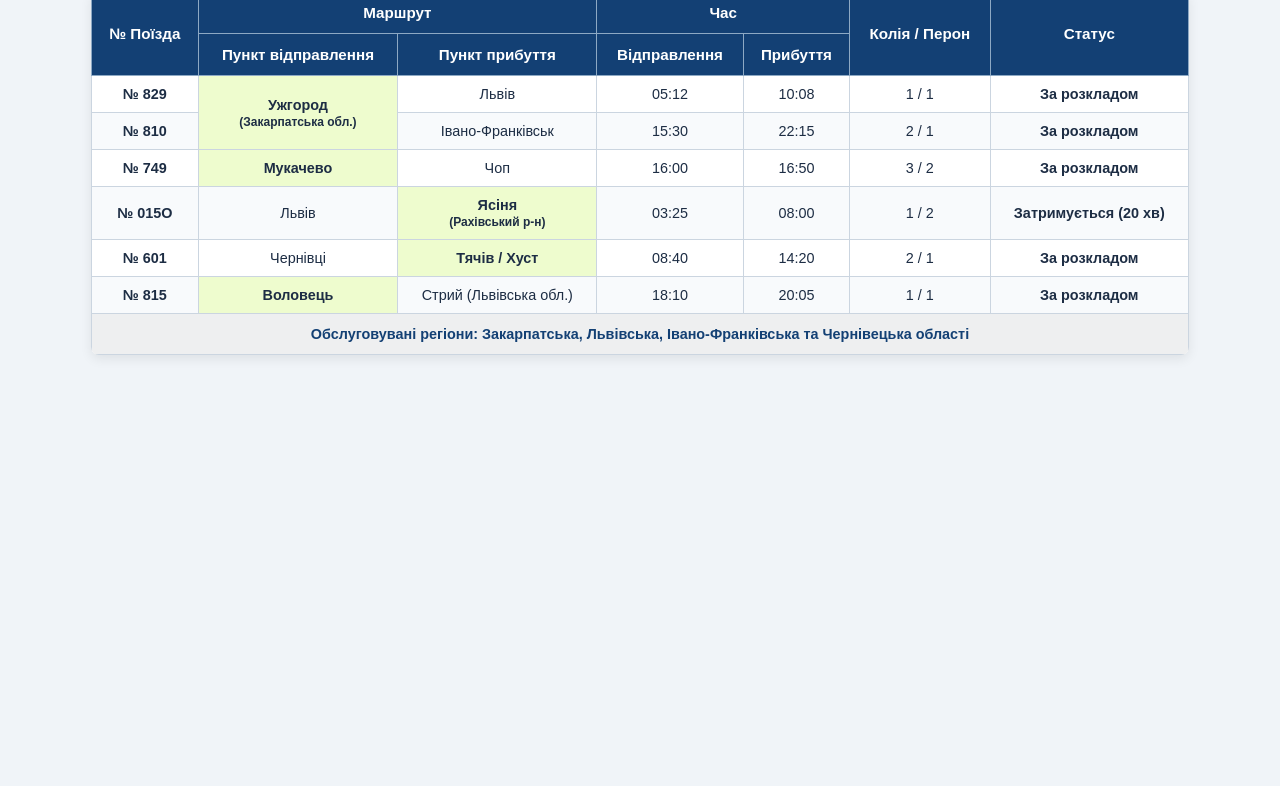
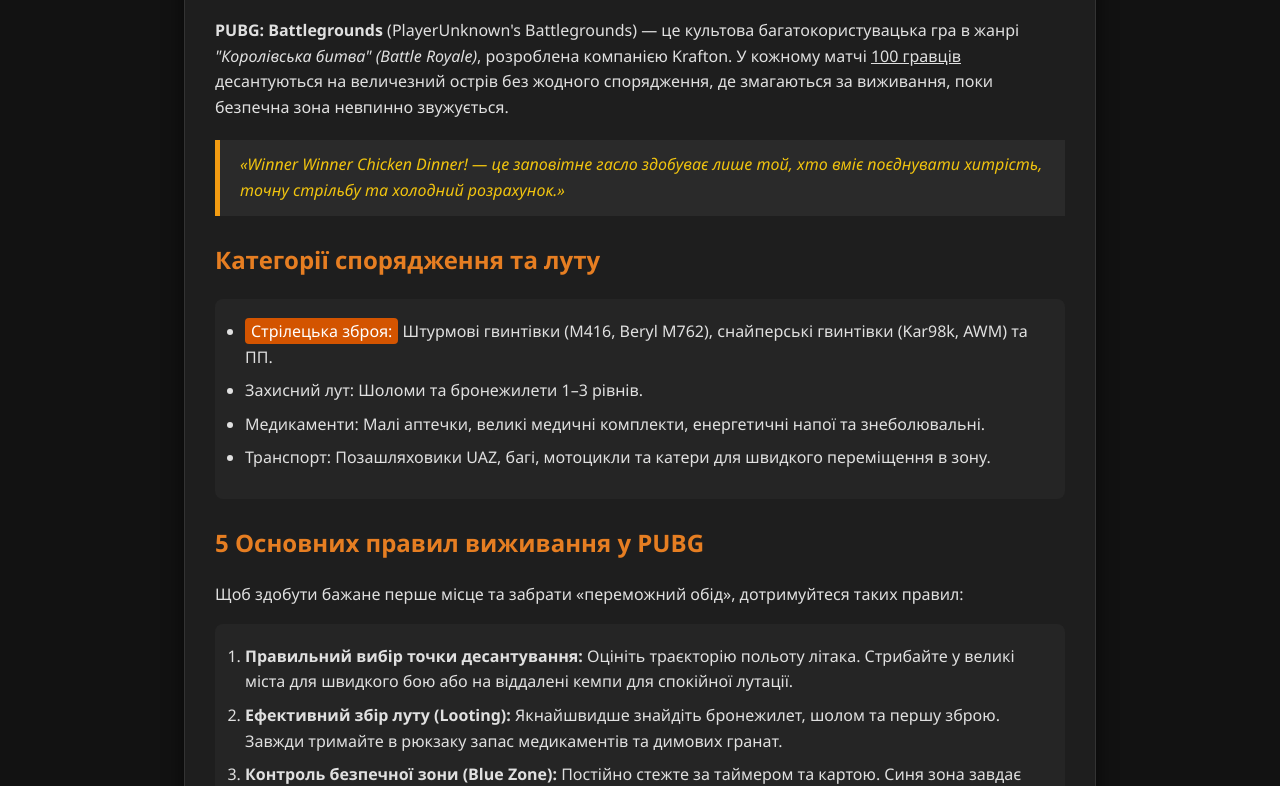
Before and after one commit to 25sichi-del/-, a plain HTML site: page index.html in a window 1280 px wide. Shown: the part 149-935 px from the top of the page. Before the commit the page ends 800 px from the top, so only its background shows below. Drawn offline with Linux system fonts and the light colour scheme.

Commit message:
Add initial HTML structure for PUBG game page

```diff
--- a/index.html
+++ b/index.html
@@ -3,204 +3,106 @@
 <head>
   <meta charset="UTF-8">
   <meta name="viewport" content="width=device-width, initial-scale=1.0">
-  <title>Лабораторна робота №5 — Варіант 23 (Закарпаття)</title>
+  <title>Моя улюблена гра — PUBG: Battlegrounds</title>
   <style>
-    /* Основні стилі для сторінки */
     body {
-      font-family: Arial, sans-serif;
+      font-family: 'Segoe UI', Tahoma, Geneva, Verdana, sans-serif;
+      line-height: 1.6;
       margin: 30px;
-      background-color: #f0f4f8;
+      background-color: #121212;
+      color: #e0e0e0;
     }
-
+    .container {
+      max-width: 850px;
+      margin: 0 auto;
+      background: #1e1e1e;
+      padding: 30px;
+      border-radius: 10px;
+      box-shadow: 0 4px 20px rgba(0,0,0,0.6);
+      border: 1px solid #333;
+    }
+    h1 {
+      color: #f39c12;
+      text-align: center;
+      border-bottom: 2px solid #f39c12;
+      padding-bottom: 10px;
+    }
     h2 {
-      color: #1b4965;
+      color: #e67e22;
+      margin-top: 25px;
+    }
+    blockquote {
+      background: #2a2a2a;
+      border-left: 5px solid #f39c12;
+      margin: 20px 0;
+      padding: 12px 20px;
+      font-style: italic;
+      color: #f1c40f;
+    }
+    mark {
+      background-color: #d35400;
+      color: #fff;
+      padding: 2px 6px;
+      border-radius: 4px;
+    }
+    ol, ul {
+      background-color: #252525;
+      padding: 20px 30px;
+      border-radius: 8px;
+    }
+    li {
+      margin-bottom: 8px;
+    }
+    footer {
+      margin-top: 30px;
       text-align: center;
-      margin-bottom: 5px;
-    }
-
-    .subtitle {
-      text-align: center;
-      color: #5c6b73;
-      margin-bottom: 25px;
-      font-size: 0.95em;
-    }
-
-    /* Стилі для таблиці */
-    .schedule-table {
-      width: 90%;
-      margin: 0 auto;
-      border-collapse: collapse; /* Об'єднання меж */
-      box-shadow: 0 4px 12px rgba(0, 0, 0, 0.08);
-      background-color: #ffffff;
-      border-radius: 8px;
-      overflow: hidden;
-    }
-
-    /* Назва таблиці (caption) */
-    .schedule-table caption {
-      font-size: 1.25em;
-      font-weight: bold;
-      padding-bottom: 12px;
-      color: #0b2545;
-    }
-
-    /* Оформлення заголовків */
-    .schedule-table th {
-      background-color: #134074; /* Темно-синій закарпатський мотив */
-      color: #ffffff;             /* Білий колір тексту */
-      padding: 12px 10px;
-      border: 1px solid #8da9c4;
-      text-align: center;
-      font-size: 0.95em;
-    }
-
-    /* Оформлення звичайних комірок */
-    .schedule-table td {
-      padding: 10px;
-      border: 1px solid #cbd5e0;
-      text-align: center;
-      color: #1d2d44;
       font-size: 0.9em;
-    }
-
-    /* Зебра-ефект: чергування кольорів рядків */
-    .schedule-table tbody tr:nth-child(even) {
-      background-color: #f8fafc;
-    }
-
-    /* Ефект наведення курсору на рядок */
-    .schedule-table tbody tr:hover {
-      background-color: #e2e8f0;
-    }
-
-    /* Стилі для статусу поїзда */
-    .status-ok {
-      color: #2e7d32; /* Зелений */
-      font-weight: bold;
-    }
-
-    .status-delay {
-      color: #c62828; /* Червоний */
-      font-weight: bold;
-    }
-
-    /* Виділення регіонів */
-    .highlight-zak {
-      background-color: #eefcce !important; /* Ніжно-салатовий для Закарпаття */
-      font-weight: bold;
-    }
-
-    /* Підсумковий блок tfoot */
-    .schedule-table tfoot td {
-      background-color: #eeeff0;
-      font-weight: bold;
-      color: #134074;
-      padding: 12px;
+      color: #888;
+      border-top: 1px solid #333;
+      padding-top: 15px;
     }
   </style>
 </head>
 <body>
 
-  <h2>Лабораторна робота №5</h2>
-  <div class="subtitle">Розклад поїздів: Закарпатська та сусідні області (Львівська, Івано-Франківська, Чернівецька)</div>
+  <div class="container">
+    <!-- Головний заголовок сторінки -->
+    <h1>Моя улюблена гра: PUBG: Battlegrounds</h1>
 
-  <!-- Створення таблиці "Розклад поїздів" -->
-  <table class="schedule-table">
-    <caption>Розклад руху регіональних та міжобласних поїздів</caption>
+    <!-- Загальний опис гри -->
+    <p>
+      <b>PUBG: Battlegrounds</b> (PlayerUnknown's Battlegrounds) — це культова багатокористувацька гра в жанрі <i>"Королівська битва" (Battle Royale)</i>, розроблена компанією Krafton.
+      У кожному матчі <u>100 гравців</u> десантуються на величезний острів без жодного спорядження, де змагаються за виживання, поки безпечна зона невпинно звужується.
+    </p>
 
-    <!-- Заголовок таблиці (<thead>) -->
-    <thead>
-      <tr>
-        <th rowspan="2">№ Поїзда</th>
-        <th colspan="2">Маршрут</th>
-        <th colspan="2">Час</th>
-        <th rowspan="2">Колія / Перон</th>
-        <th rowspan="2">Статус</th>
-      </tr>
-      <tr>
-        <th>Пункт відправлення</th>
-        <th>Пункт прибуття</th>
-        <th>Відправлення</th>
-        <th>Прибуття</th>
-      </tr>
-    </thead>
+    <!-- Цитата про філософію виживання у PUBG -->
+    <blockquote>
+      <q>Winner Winner Chicken Dinner! — це заповітне гасло здобуває лише той, хто вміє поєднувати хитрість, точну стрільбу та холодний розрахунок.</q>
+    </blockquote>
 
-    <!-- Основна частина таблиці (<tbody>) -->
-    <tbody>
-      <!-- Приклад 1: Об'єднання rowspan для Ужгорода (Закарпаття -> Львів / Франківськ) -->
-      <tr>
-        <td><strong>№ 829</strong></td>
-        <td rowspan="2" class="highlight-zak">Ужгород<br><small>(Закарпатська обл.)</small></td>
-        <td>Львів</td>
-        <td>05:12</td>
-        <td>10:08</td>
-        <td>1 / 1</td>
-        <td class="status-ok">За розкладом</td>
-      </tr>
-      <tr>
-        <td><strong>№ 810</strong></td>
-        <td>Івано-Франківськ</td>
-        <td>15:30</td>
-        <td>22:15</td>
-        <td>2 / 1</td>
-        <td class="status-ok">За розкладом</td>
-      </tr>
+    <h2>Категорії спорядження та луту</h2>
+    <ul>
+      <li><mark>Стрілецька зброя:</mark> Штурмові гвинтівки (M416, Beryl M762), снайперські гвинтівки (Kar98k, AWM) та ПП.</li>
+      <li>Захисний лут: Шоломи та бронежилети 1–3 рівнів.</li>
+      <li>Медикаменти: Малі аптечки, великі медичні комплекти, енергетичні напої та знеболювальні.</li>
+      <li>Транспорт: Позашляховики UAZ, багі, мотоцикли та катери для швидкого переміщення в зону.</li>
+    </ul>
 
-      <!-- Приклад 2: Мукачево -> Сусідні області -->
-      <tr>
-        <td><strong>№ 749</strong></td>
-        <td class="highlight-zak">Мукачево</td>
-        <td>Чоп</td>
-        <td>16:00</td>
-        <td>16:50</td>
-        <td>3 / 2</td>
-        <td class="status-ok">За розкладом</td>
-      </tr>
+    <h2>5 Основних правил виживання у PUBG</h2>
+    <p>Щоб здобути бажане перше місце та забрати «переможний обід», дотримуйтеся таких правил:</p>
+    <ol>
+      <li><b>Правильний вибір точки десантування:</b> Оцініть траєкторію польоту літака. Стрибайте у великі міста для швидкого бою або на віддалені кемпи для спокійної лутації.</li>
+      <li><b>Ефективний збір луту (Looting):</b> Якнайшвидше знайдіть бронежилет, шолом та першу зброю. Завжди тримайте в рюкзаку запас медикаментів та димових гранат.</li>
+      <li><b>Контроль безпечної зони (Blue Zone):</b> Постійно стежте за таймером та картою. Синя зона завдає шкоди, яка зростає з кожним колом.</li>
+      <li><b>Тактика позиціонування:</b> Займайте панівні висоти, укриття (камені, дерева, будівлі) та уникайте відкритих полів без димових завіс.</li>
+      <li><b>Фінальна стадія (Top-10):</b> У фінальному колі не розкривайте свою позицію передчасно. Дайте іншим ворогам нейтралізувати один одного.</li>
+    </ol>
 
-      <!-- Приклад 3: Затримка рейсів (Львів -> Закарпаття) -->
-      <tr>
-        <td><strong>№ 015О</strong></td>
-        <td>Львів</td>
-        <td class="highlight-zak">Ясіня<br><small>(Рахівський р-н)</small></td>
-        <td>03:25</td>
-        <td>08:00</td>
-        <td>1 / 2</td>
-        <td class="status-delay">Затримується (20 хв)</td>
-      </tr>
-
-      <!-- Приклад 4: Чернівці -> Закарпаття -->
-      <tr>
-        <td><strong>№ 601</strong></td>
-        <td>Чернівці</td>
-        <td class="highlight-zak">Тячів / Хуст</td>
-        <td>08:40</td>
-        <td>14:20</td>
-        <td>2 / 1</td>
-        <td class="status-ok">За розкладом</td>
-      </tr>
-
-      <!-- Приклад 5: Воловець -> Львів -->
-      <tr>
-        <td><strong>№ 815</strong></td>
-        <td class="highlight-zak">Воловець</td>
-        <td>Стрий (Львівська обл.)</td>
-        <td>18:10</td>
-        <td>20:05</td>
-        <td>1 / 1</td>
-        <td class="status-ok">За розкладом</td>
-      </tr>
-    </tbody>
-
-    <!-- Підсумкова частина таблиці (<tfoot>) -->
-    <tfoot>
-      <tr>
-        <!-- Об'єднання colspan на 7 стовпчиків -->
-        <td colspan="7">
-          Обслуговувані регіони: Закарпатська, Львівська, Івано-Франківська та Чернівецька області
-        </td>
-      </tr>
-    </tfoot>
-  </table>
+    <!-- Футер із спеціальними символами -->
+    <footer>
+      <p>&copy; 2026 Всі права захищено. Створено студентом Січ Юрієм &bull; Група ІТ-2 &bull; Варіант &num;23</p>
+    </footer>
+  </div>
 
 </body>
 </html>
```
